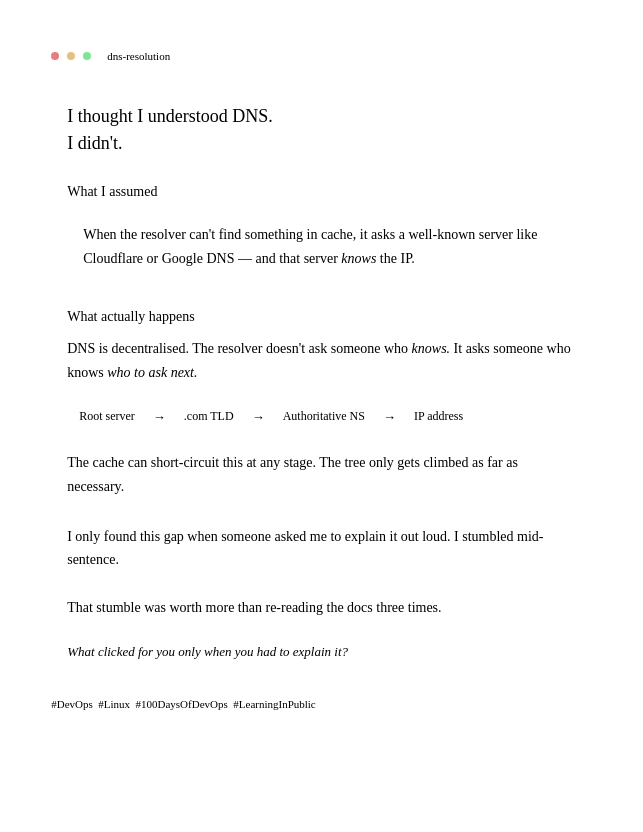
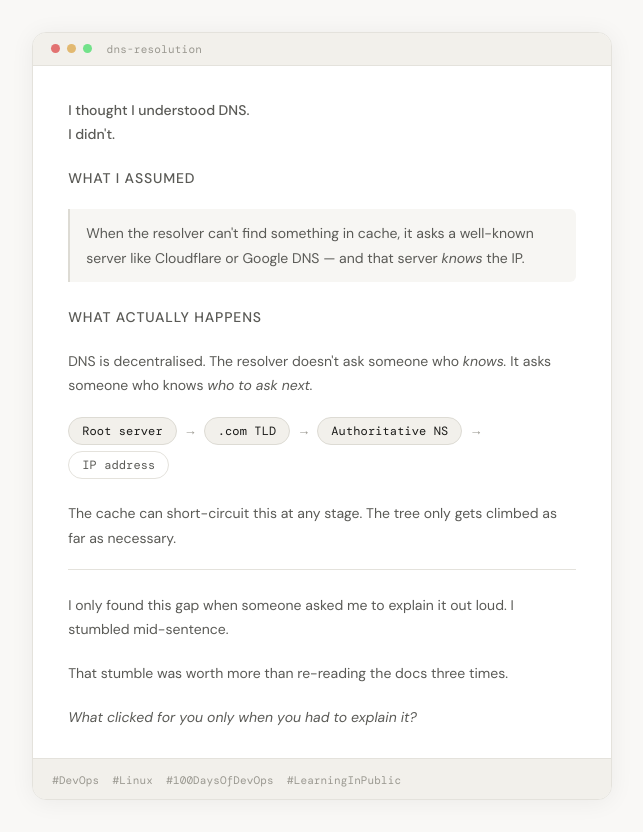
Before and after one commit to nightwalker9999/nightwalker9999-pages, a plain HTML site: page dns/index.html in a window 1280 px wide. Shown: the whole page, without its empty margins (318-961 px from the left). Before the commit the page ends 800 px from the top, so only its background shows below. Drawn offline with nearby package versions, Linux system fonts and the light colour scheme; a web font is replaced by a local one.

Commit message:
Modified index.html page

```diff
--- a/dns/index.html
+++ b/dns/index.html
@@ -1,56 +1,250 @@
+<!DOCTYPE html>
+<html lang="en">
+<head>
+  <meta charset="UTF-8">
+  <meta name="viewport" content="width=device-width, initial-scale=1.0">
+  <title>DNS Resolution — nightwalker9999</title>
+  <link rel="preconnect" href="https://fonts.googleapis.com">
+  <link href="https://fonts.googleapis.com/css2?family=DM+Mono:ital,wght@0,400;0,500;1,400&family=DM+Sans:ital,wght@0,400;0,500;1,400&display=swap" rel="stylesheet">
+  <style>
+    *, *::before, *::after { box-sizing: border-box; margin: 0; padding: 0; }
 
-<div style="max-width:580px;margin:0 auto;padding:2rem 0">
-  <div style="border:1px solid var(--color-border-tertiary);border-radius:var(--border-radius-lg);overflow:hidden">
+    :root {
+      --bg: #f9f8f6;
+      --card-bg: #ffffff;
+      --card-border: #e4e2dc;
+      --bar-bg: #f2f0eb;
+      --text-primary: #1a1a18;
+      --text-secondary: #5a5a56;
+      --text-tertiary: #9a9890;
+      --accent: #e05c5c;
+      --accent-2: #e0b05c;
+      --accent-3: #5ce07a;
+      --pill-bg: #f2f0eb;
+      --pill-border: #dddbd4;
+      --blockquote-border: #dddbd4;
+      --blockquote-bg: #f7f6f3;
+      --mono: 'DM Mono', monospace;
+      --sans: 'DM Sans', sans-serif;
+    }
 
-    <!-- Top accent bar with subtle terminal hint -->
-    <div style="background:var(--color-background-secondary);padding:0.6rem 1.2rem;border-bottom:1px solid var(--color-border-tertiary);display:flex;align-items:center;gap:8px">
-      <div style="width:8px;height:8px;border-radius:50%;background:#e05c5c;opacity:0.8"></div>
-      <div style="width:8px;height:8px;border-radius:50%;background:#e0b05c;opacity:0.8"></div>
-      <div style="width:8px;height:8px;border-radius:50%;background:#5ce07a;opacity:0.8"></div>
-      <span style="margin-left:8px;font-family:var(--font-mono);font-size:11px;color:var(--color-text-tertiary)">dns-resolution</span>
+    @media (prefers-color-scheme: dark) {
+      :root {
+        --bg: #141412;
+        --card-bg: #1c1c1a;
+        --card-border: #2e2e2a;
+        --bar-bg: #222220;
+        --text-primary: #e8e6e0;
+        --text-secondary: #a8a6a0;
+        --text-tertiary: #68665e;
+        --pill-bg: #242422;
+        --pill-border: #38382e;
+        --blockquote-border: #38382e;
+        --blockquote-bg: #212120;
+      }
+    }
+
+    body {
+      font-family: var(--sans);
+      background: var(--bg);
+      min-height: 100vh;
+      display: flex;
+      align-items: center;
+      justify-content: center;
+      padding: 2rem 1rem;
+    }
+
+    .card {
+      width: 100%;
+      max-width: 580px;
+      background: var(--card-bg);
+      border: 1px solid var(--card-border);
+      border-radius: 14px;
+      overflow: hidden;
+      box-shadow: 0 2px 24px rgba(0,0,0,0.06);
+      animation: fadeUp 0.5s ease both;
+    }
+
+    @keyframes fadeUp {
+      from { opacity: 0; transform: translateY(12px); }
+      to   { opacity: 1; transform: translateY(0); }
+    }
+
+    .bar {
+      background: var(--bar-bg);
+      border-bottom: 1px solid var(--card-border);
+      padding: 0.55rem 1.1rem;
+      display: flex;
+      align-items: center;
+      gap: 7px;
+    }
+
+    .dot {
+      width: 9px;
+      height: 9px;
+      border-radius: 50%;
+    }
+    .dot-r { background: var(--accent); opacity: 0.85; }
+    .dot-y { background: var(--accent-2); opacity: 0.85; }
+    .dot-g { background: var(--accent-3); opacity: 0.85; }
+
+    .bar-label {
+      margin-left: 8px;
+      font-family: var(--mono);
+      font-size: 11px;
+      color: var(--text-tertiary);
+      letter-spacing: 0.02em;
+    }
+
+    .body {
+      padding: 2rem 2.2rem 1.8rem;
+    }
+
+    .hook {
+      font-size: 19px;
+      font-weight: 500;
+      color: var(--text-primary);
+      line-height: 1.45;
+      margin-bottom: 1.5rem;
+    }
+
+    .section-label {
+      font-size: 12px;
+      font-weight: 500;
+      color: var(--text-tertiary);
+      letter-spacing: 0.06em;
+      text-transform: uppercase;
+      margin-bottom: 0.5rem;
+    }
+
+    .blockquote {
+      font-size: 14px;
+      color: var(--text-secondary);
+      line-height: 1.75;
+      padding: 0.75rem 1rem;
+      border-left: 2px solid var(--blockquote-border);
+      background: var(--blockquote-bg);
+      border-radius: 0 6px 6px 0;
+      margin-bottom: 1.4rem;
+    }
+
+    .blockquote em { font-style: italic; }
+
+    .body p {
+      font-size: 14px;
+      color: var(--text-secondary);
+      line-height: 1.75;
+      margin-bottom: 1.2rem;
+    }
+
+    .body p em { font-style: italic; }
+
+    .chain {
+      display: flex;
+      align-items: center;
+      flex-wrap: wrap;
+      gap: 6px;
+      margin-bottom: 1.4rem;
+    }
+
+    .pill {
+      font-family: var(--mono);
+      font-size: 12px;
+      padding: 5px 13px;
+      border: 1px solid var(--pill-border);
+      border-radius: 20px;
+      color: var(--text-primary);
+      background: var(--pill-bg);
+      letter-spacing: 0.01em;
+    }
+
+    .pill.final {
+      background: var(--card-bg);
+      border-color: var(--card-border);
+      color: var(--text-secondary);
+    }
+
+    .arrow {
+      font-size: 13px;
+      color: var(--text-tertiary);
+      padding: 0 1px;
+    }
+
+    .divider {
+      border: none;
+      border-top: 1px solid var(--card-border);
+      margin: 0.2rem 0 1.4rem;
+    }
+
+    .cta {
+      font-size: 13px;
+      color: var(--text-tertiary);
+      line-height: 1.6;
+      font-style: italic;
+      margin-bottom: 0 !important;
+    }
+
+    .footer {
+      background: var(--bar-bg);
+      border-top: 1px solid var(--card-border);
+      padding: 0.6rem 1.2rem;
+    }
+
+    .tags {
+      font-family: var(--mono);
+      font-size: 11px;
+      color: var(--text-tertiary);
+      letter-spacing: 0.01em;
+    }
+  </style>
+</head>
+<body>
+  <div class="card">
+
+    <div class="bar">
+      <div class="dot dot-r"></div>
+      <div class="dot dot-y"></div>
+      <div class="dot dot-g"></div>
+      <span class="bar-label">dns-resolution</span>
     </div>
 
-    <!-- Main content -->
-    <div style="padding:2rem 2.2rem 1.6rem;background:var(--color-background-primary)">
+    <div class="body">
 
-      <!-- Hook -->
-      <p style="font-size:18px;font-weight:500;color:var(--color-text-primary);line-height:1.5;margin:0 0 1.4rem">I thought I understood DNS.<br>I didn't.</p>
+      <p class="hook">I thought I understood DNS.<br>I didn't.</p>
 
-      <!-- Misconception -->
-      <p style="font-size:14px;color:var(--color-text-secondary);line-height:1.7;margin:0 0 0.5rem;font-weight:500">What I assumed</p>
-      <p style="font-size:14px;color:var(--color-text-secondary);line-height:1.7;margin:0 0 1.4rem;padding:0.75rem 1rem;border-left:2px solid var(--color-border-secondary);border-radius:0 4px 4px 0;background:var(--color-background-secondary)">When the resolver can't find something in cache, it asks a well-known server like Cloudflare or Google DNS — and that server <em>knows</em> the IP.</p>
-
-      <!-- Reality -->
-      <p style="font-size:14px;color:var(--color-text-secondary);line-height:1.7;margin:0 0 0.5rem;font-weight:500">What actually happens</p>
-      <p style="font-size:14px;color:var(--color-text-secondary);line-height:1.7;margin:0 0 1.2rem">DNS is decentralised. The resolver doesn't ask someone who <em>knows.</em> It asks someone who knows <em>who to ask next.</em></p>
-
-      <!-- Chain -->
-      <div style="display:flex;align-items:center;gap:0;margin:0 0 1.4rem;flex-wrap:wrap;gap:4px">
-        <span style="font-family:var(--font-mono);font-size:12px;padding:5px 12px;border:1px solid var(--color-border-secondary);border-radius:20px;color:var(--color-text-primary);background:var(--color-background-secondary)">Root server</span>
-        <span style="color:var(--color-text-tertiary);font-size:13px;padding:0 2px">→</span>
-        <span style="font-family:var(--font-mono);font-size:12px;padding:5px 12px;border:1px solid var(--color-border-secondary);border-radius:20px;color:var(--color-text-primary);background:var(--color-background-secondary)">.com TLD</span>
-        <span style="color:var(--color-text-tertiary);font-size:13px;padding:0 2px">→</span>
-        <span style="font-family:var(--font-mono);font-size:12px;padding:5px 12px;border:1px solid var(--color-border-secondary);border-radius:20px;color:var(--color-text-primary);background:var(--color-background-secondary)">Authoritative NS</span>
-        <span style="color:var(--color-text-tertiary);font-size:13px;padding:0 2px">→</span>
-        <span style="font-family:var(--font-mono);font-size:12px;padding:5px 12px;border:1px solid var(--color-border-tertiary);border-radius:20px;color:var(--color-text-primary);background:var(--color-background-primary)">IP address</span>
+      <p class="section-label">What I assumed</p>
+      <div class="blockquote">
+        When the resolver can't find something in cache, it asks a well-known server like Cloudflare or Google DNS — and that server <em>knows</em> the IP.
       </div>
 
-      <p style="font-size:14px;color:var(--color-text-secondary);line-height:1.7;margin:0 0 1.6rem">The cache can short-circuit this at any stage. The tree only gets climbed as far as necessary.</p>
+      <p class="section-label">What actually happens</p>
+      <p>DNS is decentralised. The resolver doesn't ask someone who <em>knows.</em> It asks someone who knows <em>who to ask next.</em></p>
 
-      <!-- Divider -->
-      <div style="border-top:1px solid var(--color-border-tertiary);margin:0 0 1.4rem"></div>
+      <div class="chain">
+        <span class="pill">Root server</span>
+        <span class="arrow">→</span>
+        <span class="pill">.com TLD</span>
+        <span class="arrow">→</span>
+        <span class="pill">Authoritative NS</span>
+        <span class="arrow">→</span>
+        <span class="pill final">IP address</span>
+      </div>
 
-      <!-- Takeaway -->
-      <p style="font-size:14px;color:var(--color-text-secondary);line-height:1.7;margin:0 0 1.4rem">I only found this gap when someone asked me to explain it out loud. I stumbled mid-sentence.<br><br>That stumble was worth more than re-reading the docs three times.</p>
+      <p>The cache can short-circuit this at any stage. The tree only gets climbed as far as necessary.</p>
 
-      <!-- CTA -->
-      <p style="font-size:13px;color:var(--color-text-tertiary);line-height:1.6;margin:0;font-style:italic">What clicked for you only when you had to explain it?</p>
+      <hr class="divider">
+
+      <p>I only found this gap when someone asked me to explain it out loud. I stumbled mid-sentence.</p>
+      <p>That stumble was worth more than re-reading the docs three times.</p>
+
+      <p class="cta">What clicked for you only when you had to explain it?</p>
+
     </div>
 
-    <!-- Footer tag -->
-    <div style="background:var(--color-background-secondary);padding:0.6rem 1.2rem;border-top:1px solid var(--color-border-tertiary)">
-      <span style="font-size:11px;color:var(--color-text-tertiary);font-family:var(--font-mono)">#DevOps &nbsp;#Linux &nbsp;#100DaysOfDevOps &nbsp;#LearningInPublic</span>
+    <div class="footer">
+      <span class="tags">#DevOps &nbsp;#Linux &nbsp;#100DaysOfDevOps &nbsp;#LearningInPublic</span>
     </div>
 
   </div>
-</div>
+</body>
+</html>
```
